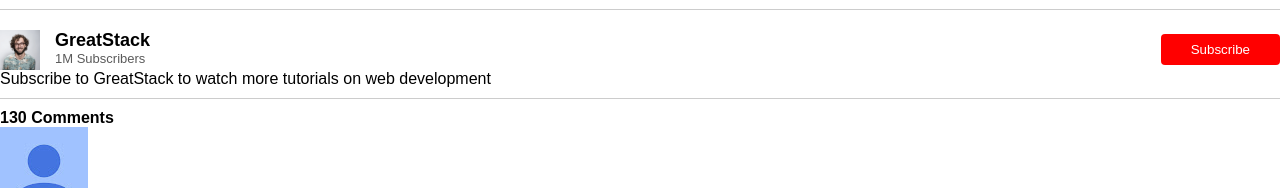
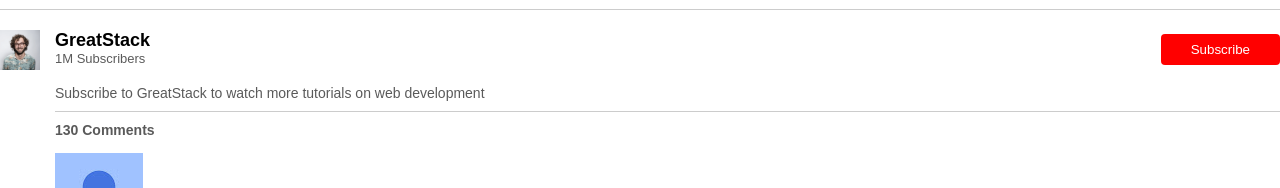
Before and after one commit to MAYOR-001-star/Vidtube, a React (Vite) app: page /video/20/4521 in a window 1280 px wide. Shown: the part 710-898 px from the top of the page. Built offline with nearby package versions, Linux system fonts and the light colour scheme.

Commit message:
still working on video part of youtube

```diff
--- a/src/Components/PlayVideo/PlayVideo.css
+++ b/src/Components/PlayVideo/PlayVideo.css
@@ -73,3 +73,19 @@
     border-radius: 4px;
     cursor: poi
 }
+
+.vid-description{
+    padding-left: 55px;
+    margin: 15px 0;
+}
+
+.vid-description h4{
+    font-size: 14px;
+    color: #5a5a5a;
+    margin-bottom: 15px;
+}
+.vid-description p{
+    font-size: 14px;
+    color: #5a5a5a;
+    margin-bottom: 5px;
+}
```
